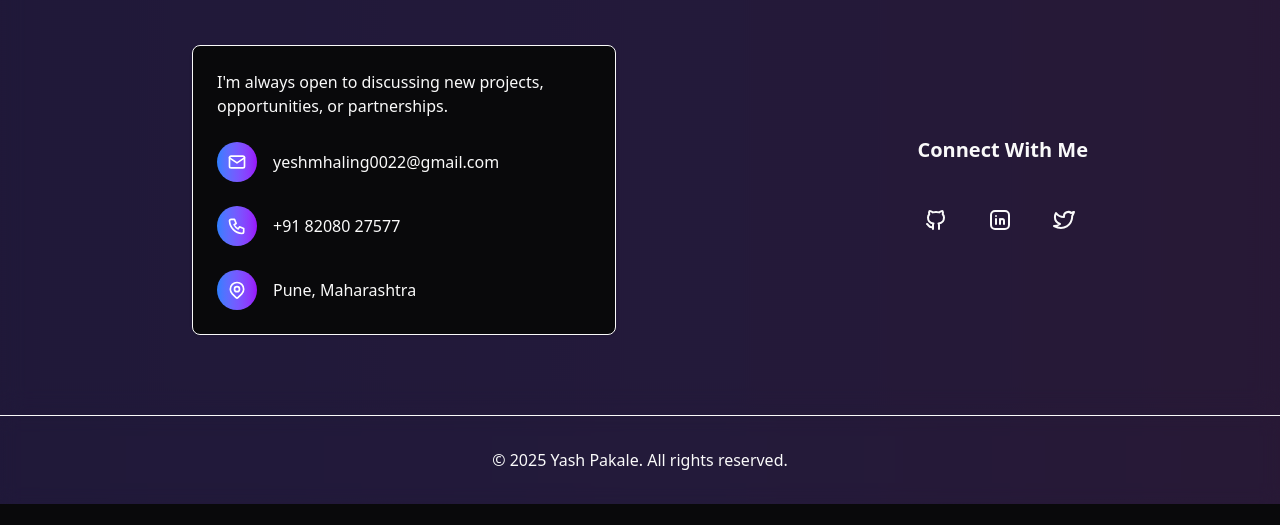
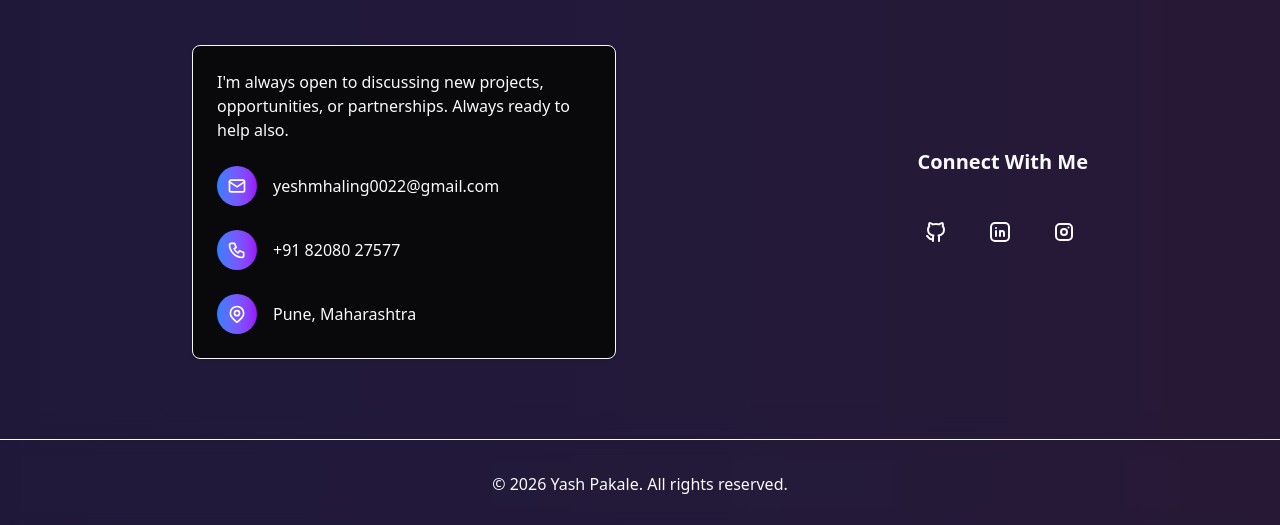
Before and after one commit to Yash151005/Yash151005.github.io, a Next.js app: page / in a window 1280 px wide. Shown: the part 5055-5580 px from the top of the page. Before the commit the page ends 5559 px from the top, so only its background shows below. Built offline with nearby package versions, Linux system fonts and the light colour scheme.

Commit message:
Update contact section with Instagram link, enhanced description, and 2026 copyright

```diff
--- a/src/app/page.tsx
+++ b/src/app/page.tsx
@@ -7,7 +7,7 @@ import { AnimatedGradientBackground } from "@/components/ui/animated-gradient-ba
 import { AnimatedCard } from "@/components/ui/animated-cards";
 import { Sparkles } from "@/components/ui/sparkles";
 import { ThemeToggle } from "@/components/theme-toggle";
-import { IconBrandGithub, IconBrandLinkedin, IconBrandTwitter, IconMail, IconPhone, IconMapPin } from "@tabler/icons-react";
+import { IconBrandGithub, IconBrandLinkedin, IconBrandTwitter, IconBrandInstagram, IconMail, IconPhone, IconMapPin } from "@tabler/icons-react";
 import { BackgroundGradientCard } from "@/components/ui/background-gradient-card";
 import { SpotlightCard } from "@/components/ui/spotlight-card";
 import { ContentCard } from "@/components/ui/content-card";
@@ -570,7 +570,7 @@ export default function Home() {
           <div className="grid md:grid-cols-2 gap-12">
             <AnimatedCard className="p-6">
               <p className="text-foreground/70 mb-6">
-                I&apos;m always open to discussing new projects, opportunities, or partnerships.
+                I&apos;m always open to discussing new projects, opportunities, or partnerships. Always ready to help also.
               </p>
               <div className="space-y-6">
                 <div className="flex items-center">
@@ -617,14 +617,14 @@ export default function Home() {
                   <IconBrandLinkedin className="h-6 w-6" />
                 </motion.a>
                 <motion.a
-                  href="https://twitter.com"
+                  href="https://www.instagram.com/yashpakale.swami"
           target="_blank"
           rel="noopener noreferrer"
                   className="w-12 h-12 bg-card hover:bg-accent rounded-full flex items-center justify-center transition-colors"
                   whileHover={{ scale: 1.1 }}
                   whileTap={{ scale: 0.9 }}
                 >
-                  <IconBrandTwitter className="h-6 w-6" />
+                  <IconBrandInstagram className="h-6 w-6" />
                 </motion.a>
               </div>
             </div>
@@ -640,7 +640,7 @@ export default function Home() {
           borderColor: "hsla(var(--border), 0.4)"
         }}
       >
-        <p>© {new Date().getFullYear()} Yash Pakale. All rights reserved.</p>
+        <p>© 2026 Yash Pakale. All rights reserved.</p>
       </footer>
     </AnimatedGradientBackground>
   );
```
